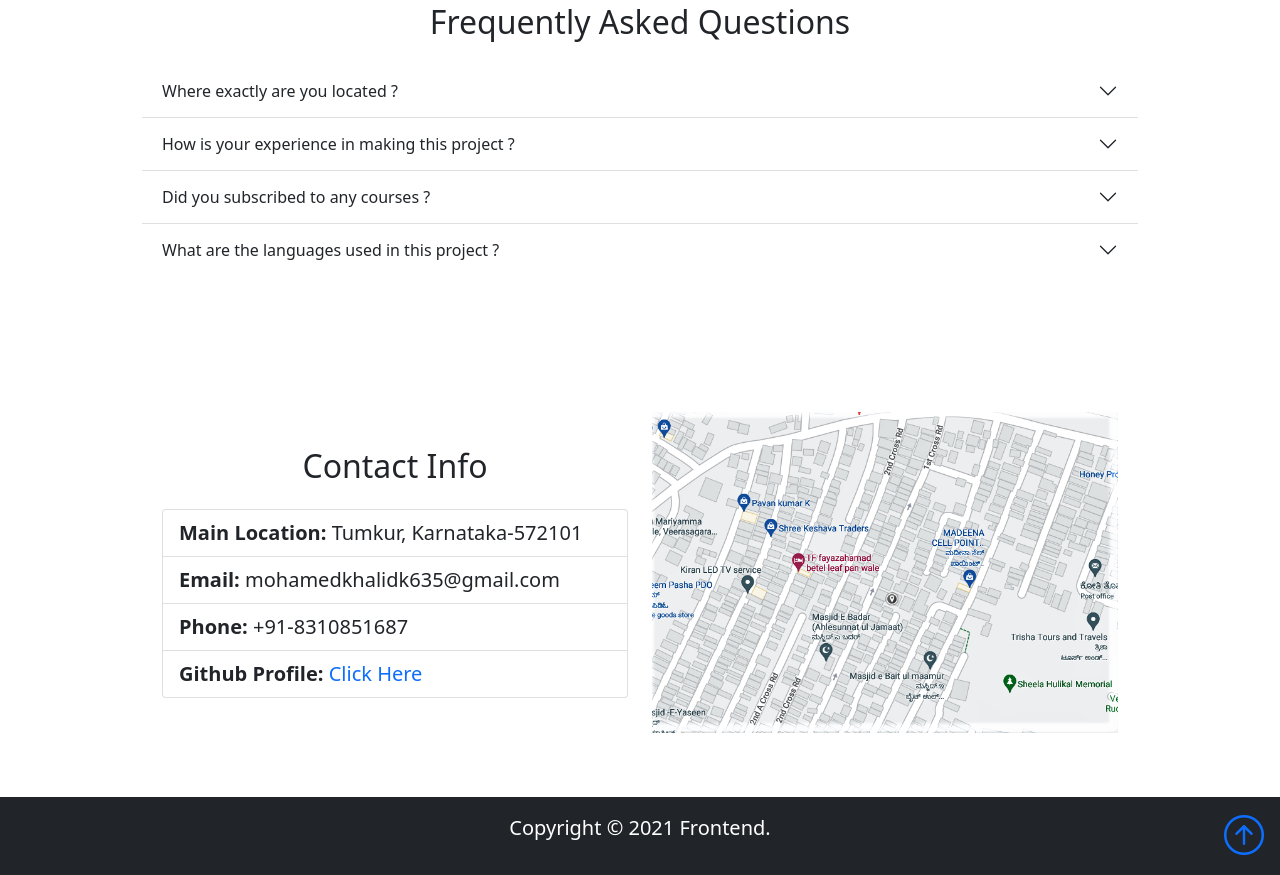
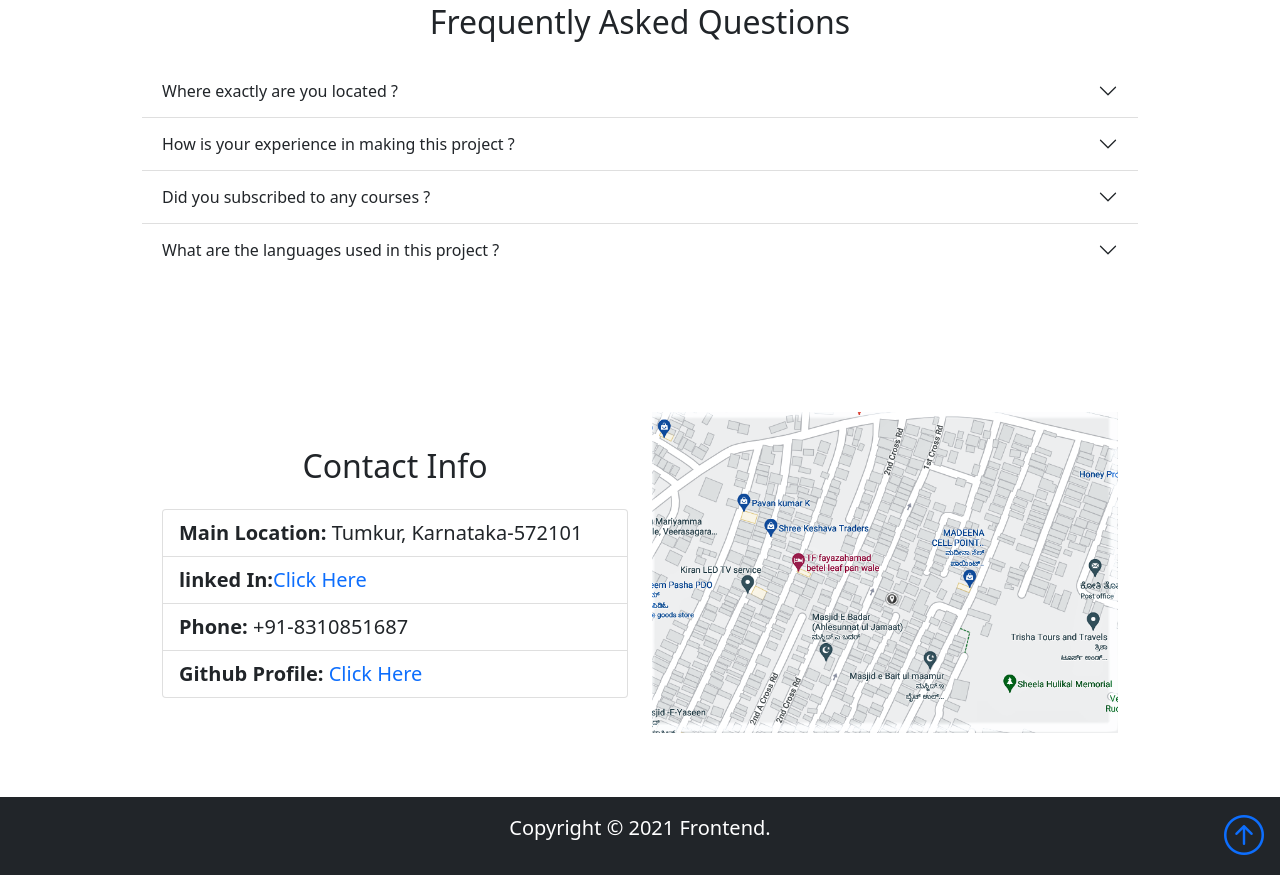
Before and after one commit to mohamed650/portfolio, a plain HTML site: page index.html in a window 1280 px wide. Shown: the part 1424-2299 px from the top of the page. Drawn offline with nearby package versions, Linux system fonts and the light colour scheme.

Commit message:
Update index.html

```diff
--- a/index.html
+++ b/index.html
@@ -185,14 +185,14 @@
   <section class="p-5">
     <div class="container">
       <div class="row g-4 mx-auto my-2 p-2 align-items-center">
-        <div class="col-md col-sm" id="contact">
+        <div class="col-md" id="contact">
           <h2 class="text-center mb-4">Contact Info</h2>
-          <ul class="list-group list-flush col-sm-12 lead">
+          <ul class="list-group list-flush  lead">
             <li class="list-group-item">
               <span class="fw-bold">Main Location: </span> Tumkur, Karnataka-572101
             </li>
             <li class="list-group-item">
-              <span class="fw-bold">Email: </span>mohamedkhalidk635@gmail.com
+              <span class="fw-bold">linked In:</span><a style="text-decoration: none;" href="https://www.linkedin.com/in/mohamed-khalid-0723a31a3">Click Here</a>
             </li>
             <li class="list-group-item">
               <span class="fw-bold">Phone: </span> +91-8310851687
```
